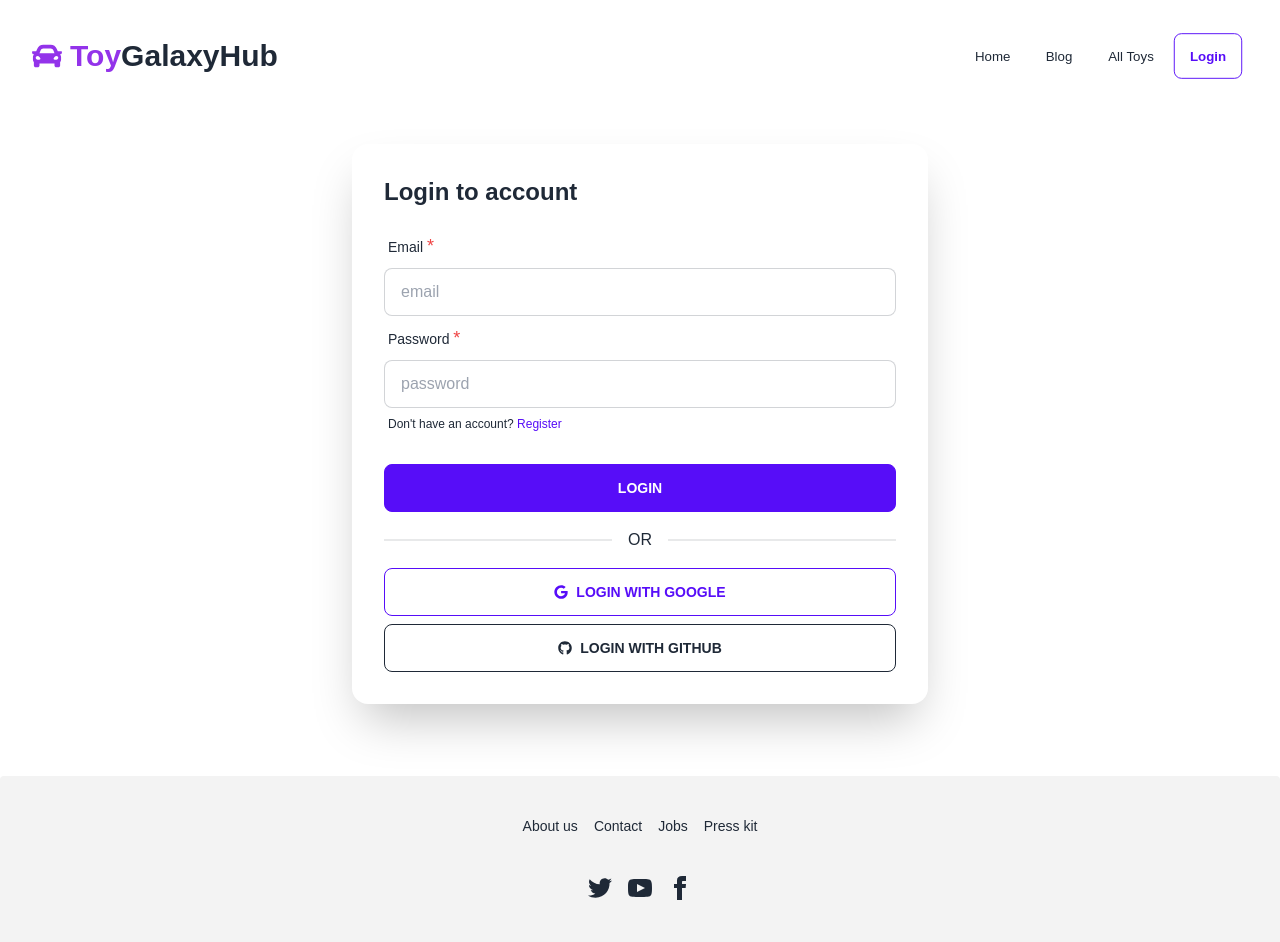
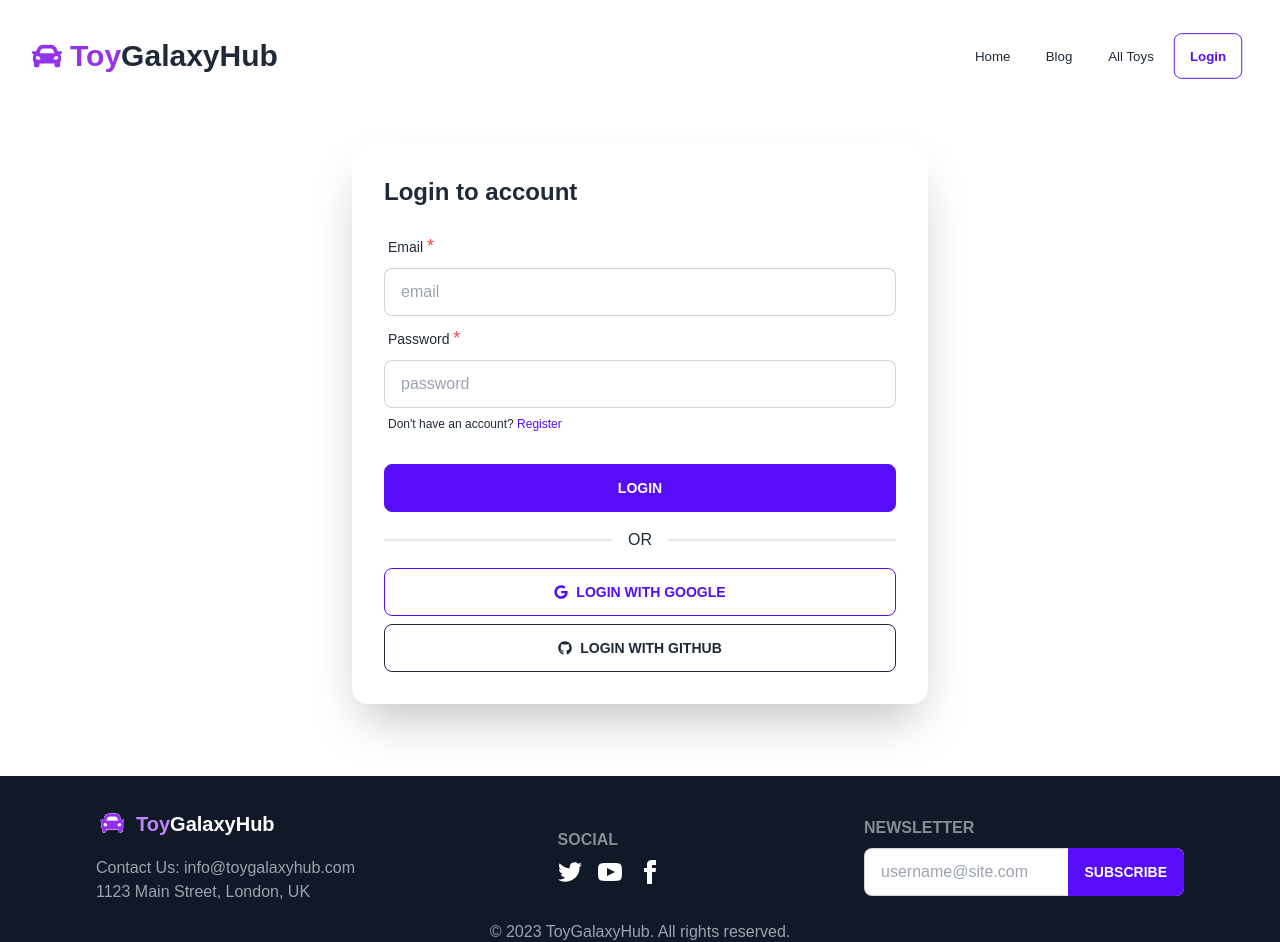
Before and after one commit to Nasim043/toy-hub-client, a React (Vite) app: page /login in a window 1280 px wide. Shown: the top 942 px of the page. Built offline with nearby package versions, Linux system fonts and the light colour scheme; no server answers.

Commit message:
Recommend section and implement aos

```diff
--- a/index.html
+++ b/index.html
@@ -3,11 +3,16 @@
   <head>
     <meta charset="UTF-8" />
     <link rel="icon" type="image/svg+xml" href="/logo.png" />
+    <link rel="stylesheet" href="https://unpkg.com/aos@next/dist/aos.css" />
     <meta name="viewport" content="width=device-width, initial-scale=1.0" />
     <title>ToyGalaxyHub</title>
   </head>
   <body>
     <div id="root"></div>
     <script type="module" src="/src/main.jsx"></script>
+    <script src="https://unpkg.com/aos@next/dist/aos.js"></script>
+    <script>
+      AOS.init();
+    </script>
   </body>
 </html>
--- a/package.json
+++ b/package.json
@@ -11,6 +11,7 @@
   },
   "dependencies": {
     "@smastrom/react-rating": "^1.3.1",
+    "aos": "^3.0.0-beta.6",
     "daisyui": "^2.51.6",
     "firebase": "^9.22.0",
     "lottie-react": "^2.4.0",
--- a/src/Pages/Home/CategoryTab.jsx
+++ b/src/Pages/Home/CategoryTab.jsx
@@ -30,11 +30,12 @@ const CategoryTab = () => {
       <div className='flex justify-center gap-8'>
         {
           toys && toys.map(toy => {
-            return <div className="max-w-sm rounded overflow-hidden shadow-lg" key={toy._id}>
+            return <div className="max-w-sm rounded overflow-hidden shadow-lg flex flex-col justify-between" key={toy._id}>
               <img src={toy.pictureUrl} alt="Card Image" className="w-full" />
+              <div>
                 <div className="px-6 py-4">
                   <div className="font-bold text-xl mb-2">{toy.name}</div>
-                <p className="text-gray-500">Price: {toy.price}</p>
+                  <p className="text-gray-500">Price: &#36;{toy.price}</p>
                   <div className="text-gray-500 flex items-center">
                     <span className="me-3">Rating:</span>
                     <Rating
@@ -45,9 +46,12 @@ const CategoryTab = () => {
                     />
                   </div>
                 </div>
+                <div className='flex justify-center'>
                   <Link className="btn my-gradient text-white font-semibold px-6 py-3 rounded-md mt-4 capitalize border-0 w-11/12 mx-auto my-5" to={`/details//${toy._id}`}>
                     <FaRegEye className='me-2'></FaRegEye>View Details
                   </Link>
+                </div>
+              </div>
             </div>
           })
         }
--- a/src/Pages/Home/PopularToy.jsx
+++ b/src/Pages/Home/PopularToy.jsx
@@ -27,11 +27,11 @@ const PopularToy = () => {
             <img
               src={toy.pictureUrl}
               alt={toy.name}
-              className="sm:h-64 w-full object-cover rounded-t-lg"
+              className="sm:h-64 w-full rounded-t-lg"
             />
             <div className="space-y-5 p-2">
               <h3 className="text-lg font-semibold">{toy.name}</h3>
-              <p className="text-gray-500">Price: {toy.price}</p>
+              <p className="text-gray-500">Price: &#36;{toy.price}</p>
               <div className="text-gray-500 flex items-center">
                 <span className="me-3">Rating:</span>
                 <Rating
--- a/src/Pages/Home/Recommend.jsx
+++ b/src/Pages/Home/Recommend.jsx
@@ -1,21 +1,61 @@
-import React from 'react';
+import { Rating } from '@smastrom/react-rating';
+import React, { useEffect, useState } from 'react';
+import { FaRegEye } from 'react-icons/fa';
+import { Link } from 'react-router-dom';
 
 const Recommend = () => {
+  const [toys, setToys] = useState([])
+
+  useEffect(() => {
+    fetch('http://localhost:5000/getRecommendedToys')
+      .then(res => res.json())
+      .then(data => setToys(data))
+  }, [])
+
   return (
 
     <div className='my-container mt-12'>
       <div className="flex flex-col justify-center items-center mb-7">
-        <h2 className="text-3xl font-bold bg-gradient-to-r from-purple-400 to-blue-500 inline-block text-transparent bg-clip-text mb-4">Recommend for you</h2>
+        <h2 className="text-3xl font-bold bg-gradient-to-r from-purple-400 to-blue-500 inline-block text-transparent bg-clip-text mb-4">Recommend For You</h2>
         <p className="text-gray-400 text-base sm:text-lg text-center">Explore our extensive collection of toys categorized by themes and interests, making it easy to find the perfect playtime companions</p>
       </div>
-      <div classNameName="max-w-sm rounded overflow-hidden shadow-md" >
-        <img src="image.jpg" alt="Card Image" className="w-full" />
-        <div className="px-6 py-4">
-          <div className="font-bold text-lg mb-2">Card Title</div>
-          <p className="text-gray-700 text-base">Card description goes here.</p>
-        </div>
+      <div className="grid grid-cols-1 sm:grid-cols-2 lg:grid-cols-3 gap-4" data-aos="fade-down" data-aos-easing="linear" data-aos-duration="1500">
+        {toys.map((toy) => (
+          <div
+            key={toy._id}
+            className="max-w-sm rounded overflow-hidden shadow-md flex flex-col justify-between"
+          >
+            <img
+              src={toy.pictureUrl}
+              alt={toy.name}
+              className="w-full"
+            />
+
+            <div>
+              <div className="p-2">
+                <h3 className="text-lg font-semibold">{toy.name}</h3>
+                <p className="text-gray-500">Price: &#36;{toy.price}</p>
+                <div className="text-gray-500 flex items-center">
+                  <span className="me-3">Rating:</span>
+                  <Rating
+                    style={{ maxWidth: 70 }}
+                    readOnly
+                    orientation="horizontal"
+                    value={toy.rating}
+                  />
+                </div>
+              </div>
+
+              <Link className="flex items-center justify-center bg-gradient-to-r from-purple-400 to-blue-500 hover:from-pink-500 hover:to-orange-500 font-semibold text-white py-2 px-4 rounded-b-lg focus:outline-none" to={`/details/${toy._id}`}>
+                <FaRegEye className='me-2'></FaRegEye>View Details
+              </Link>
+            </div>
+          </div>
+        ))}
       </div>
     </div>
+
+
 
 
   );
--- a/src/Pages/Shared/Footer.jsx
+++ b/src/Pages/Shared/Footer.jsx
@@ -1,22 +1,42 @@
-
+import { FaFacebook, FaTwitter, FaInstagram } from 'react-icons/fa';
 const Footer = () => {
   return (
-    <footer className="footer footer-center p-10 bg-[#F3F3F3] text-base-content rounded">
-      <div className="grid grid-flow-col gap-4">
-        <a className="link link-hover">About us</a>
-        <a className="link link-hover">Contact</a>
-        <a className="link link-hover">Jobs</a>
-        <a className="link link-hover">Press kit</a>
+    <footer className="bg-gray-900 text-white py-8">
+      <div className="max-w-6xl mx-auto px-4 sm:px-6 lg:px-8">
+        <div className="flex justify-between items-center">
+          <div>
+            <div className="flex items-center">
+              <img src="logo.png" alt="Logo" className="h-8 w-8 mr-2" />
+              <span className="font-bold text-xl"><span className='text-purple-400'>Toy</span>GalaxyHub</span>
             </div>
-      <div>
+            <div className="mt-4 text-gray-400">
+              <p>Contact Us: info@toygalaxyhub.com</p>
+              <p>1123 Main Street, London, UK</p>
+            </div>
+          </div>
+          <div className="flex space-x-4">
+            <div className='space-y-2'>
+              <span className="footer-title">Social</span>
               <div className="grid grid-flow-col gap-4">
                 <a><svg xmlns="http://www.w3.org/2000/svg" width="24" height="24" viewBox="0 0 24 24" className="fill-current"><path d="M24 4.557c-.883.392-1.832.656-2.828.775 1.017-.609 1.798-1.574 2.165-2.724-.951.564-2.005.974-3.127 1.195-.897-.957-2.178-1.555-3.594-1.555-3.179 0-5.515 2.966-4.797 6.045-4.091-.205-7.719-2.165-10.148-5.144-1.29 2.213-.669 5.108 1.523 6.574-.806-.026-1.566-.247-2.229-.616-.054 2.281 1.581 4.415 3.949 4.89-.693.188-1.452.232-2.224.084.626 1.956 2.444 3.379 4.6 3.419-2.07 1.623-4.678 2.348-7.29 2.04 2.179 1.397 4.768 2.212 7.548 2.212 9.142 0 14.307-7.721 13.995-14.646.962-.695 1.797-1.562 2.457-2.549z"></path></svg></a>
                 <a><svg xmlns="http://www.w3.org/2000/svg" width="24" height="24" viewBox="0 0 24 24" className="fill-current"><path d="M19.615 3.184c-3.604-.246-11.631-.245-15.23 0-3.897.266-4.356 2.62-4.385 8.816.029 6.185.484 8.549 4.385 8.816 3.6.245 11.626.246 15.23 0 3.897-.266 4.356-2.62 4.385-8.816-.029-6.185-.484-8.549-4.385-8.816zm-10.615 12.816v-8l8 3.993-8 4.007z"></path></svg></a>
                 <a><svg xmlns="http://www.w3.org/2000/svg" width="24" height="24" viewBox="0 0 24 24" className="fill-current"><path d="M9 8h-3v4h3v12h5v-12h3.642l.358-4h-4v-1.667c0-.955.192-1.333 1.115-1.333h2.885v-5h-3.808c-3.596 0-5.192 1.583-5.192 4.615v3.385z"></path></svg></a>
               </div>
             </div>
-      <div>
-        <p>Copyright © 2023 - All right reserved by Toy Ltd</p>
+          </div>
+          <div className='space-y-2'>
+            <span className="footer-title mb-3">Newsletter</span>
+            <div className="form-control w-80">
+              <div className="relative">
+                <input type="text" placeholder="username@site.com" className="input input-bordered w-full pr-16 text-black" />
+                <button className="btn btn-primary absolute top-0 right-0 rounded-l-none">Subscribe</button>
+              </div>
+            </div>
+          </div>
+        </div>
+        <div className="mt-4 text-center text-gray-400">
+          <p>&copy; 2023 ToyGalaxyHub. All rights reserved.</p>
+        </div>
       </div>
     </footer>
   );
--- a/src/Pages/Toys/SingleToys.jsx
+++ b/src/Pages/Toys/SingleToys.jsx
@@ -11,7 +11,7 @@ const SingleToys = ({ toy }) => {
       <td>&#36;{price}</td>
       <td className="text-center">{quantity}</td>
       <td className="text-center">
-        <Link className="btn btn-sm btn-secondary" to={`/details/${_id}`}><FaEye className="me-1"></FaEye>Details</Link>
+        <Link className="btn btn-sm my-gradient text-white font-semibold rounded-md capitalize border-0 mx-auto" to={`/details/${_id}`}><FaEye className="me-1"></FaEye>Details</Link>
       </td>
     </tr>
   );
--- a/src/main.jsx
+++ b/src/main.jsx
@@ -5,7 +5,9 @@ import { RouterProvider } from "react-router-dom";
 import router from './Routes/Routes';
 import AuthProvider from './Provider/AuthProvider';
 import '@smastrom/react-rating/style.css'
-
+import AOS from 'aos';
+import 'aos/dist/aos.css';
+AOS.init();
 
 
 ReactDOM.createRoot(document.getElementById('root')).render(
```
Also changed, not shown: 1 other file (tests, documents, lock files or other folders). Lines whose indentation alone changed are shown as unchanged.
